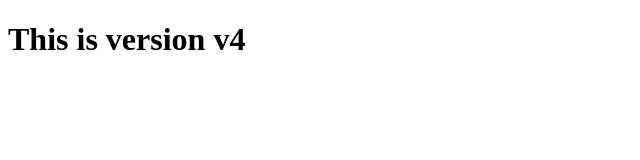
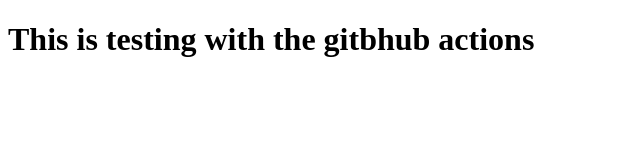
Before and after one commit to samreensabasyeda/mynewrepo, a plain HTML site: page index.html in a window 1280 px wide. Shown: the whole page, without its empty margins (0-640 px from the left). Drawn offline with Linux system fonts and the light colour scheme.

Commit message:
Update index.html

```diff
--- a/index.html
+++ b/index.html
@@ -6,7 +6,7 @@
     <title>Document</title>
 </head>
 <body>
-    <h1> This is version v4</h1>
+    <h1> This is testing with the gitbhub actions</h1>
 
 </body>
 </html>
```
